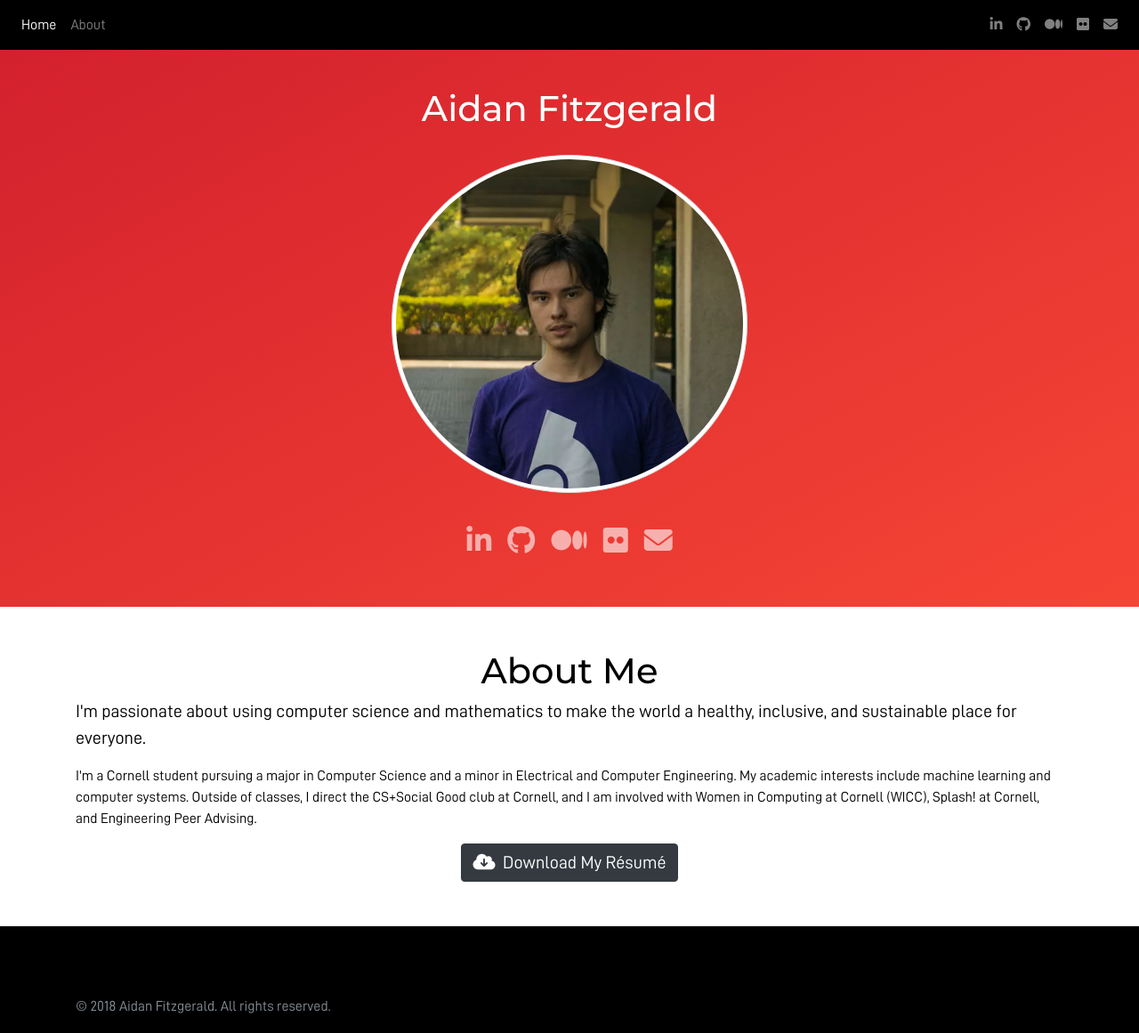
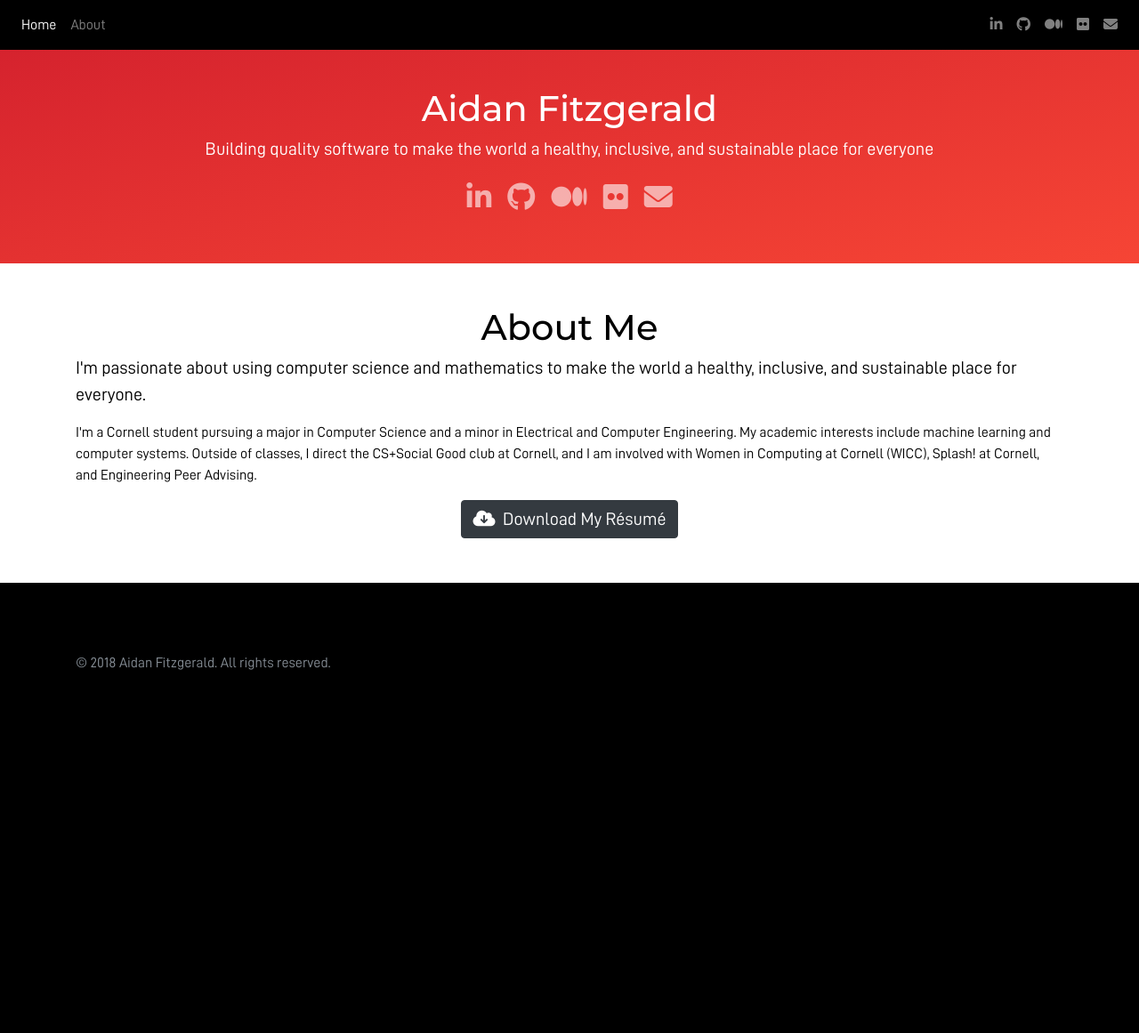
Before and after one commit to aidan-fitz/aidan-fitz.com, a Jekyll site: the page built from index.md, in a window 1280 px wide and 1161 px high. Shown: the whole window at 89% size. Built offline with Jekyll 4.4.1, drawn with Linux system fonts in a browser that asks for light colours; nearby versions of some CDN libraries.

Commit message:
Add tagline

```diff
--- a/_includes/top.html
+++ b/_includes/top.html
@@ -1,7 +1,10 @@
 <section id="top">
   <h1 class="text-center">Aidan Fitzgerald</h1>
 
-  <img class="img-thumbnail rounded-circle mx-auto d-block profile-photo" src="photo.webp" alt="&copy; Jane Wong">
+  <p class="lead text-center">
+    Building quality software to make the world a healthy, inclusive,
+    and sustainable place for everyone
+  </p>
 
   {% include social.html %}
 </section>
```
